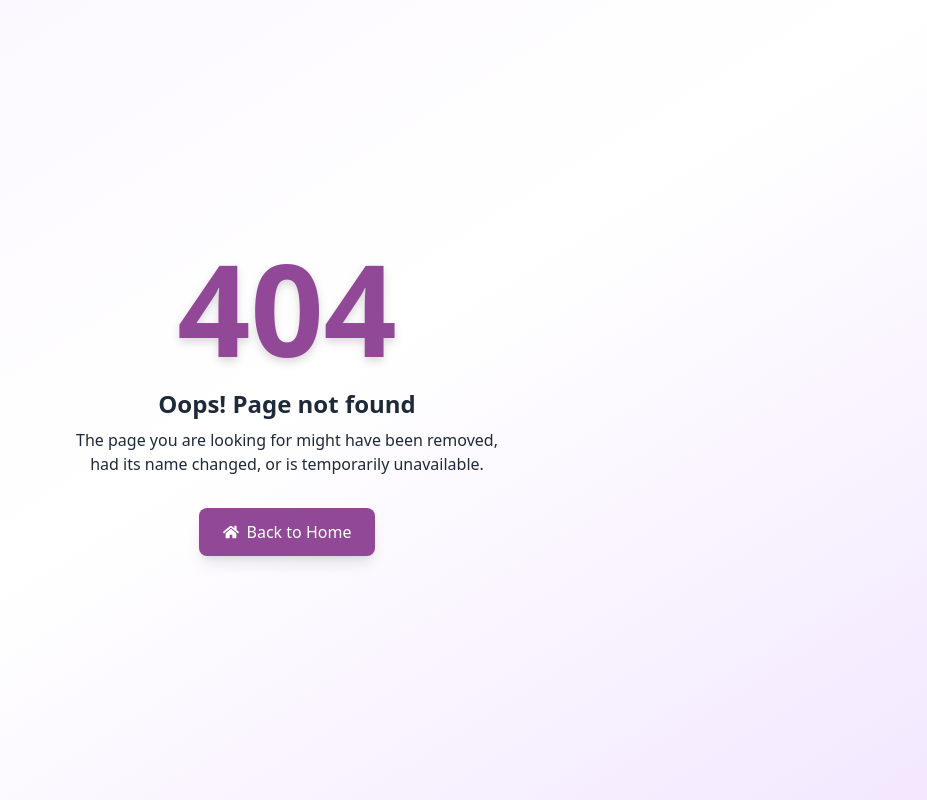
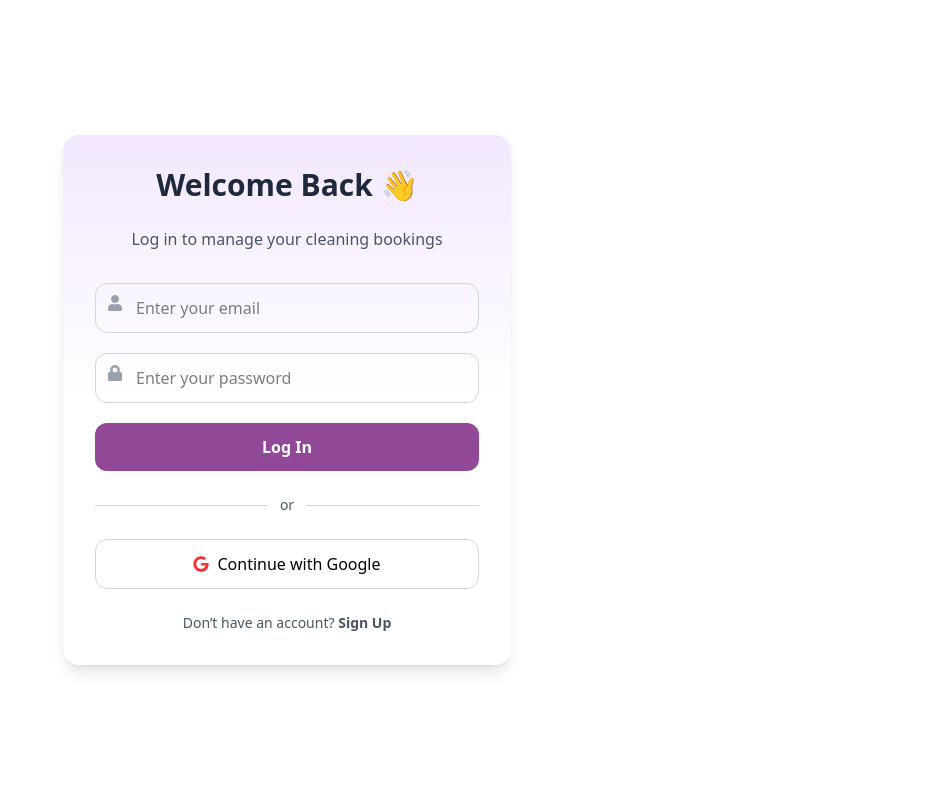
Before and after one commit to MISFOfficial/BD-Clean-Master, a React (Vite) app: page /login in a window 1280 px wide. Before the commit this address had no page. Shown: the whole page, without its empty margins (353-1280 px from the left). Built offline with nearby package versions, Linux system fonts and the light colour scheme.

Commit message:
added login page

```diff
--- a/src/Components/Navigations/NavBar.jsx
+++ b/src/Components/Navigations/NavBar.jsx
@@ -38,7 +38,7 @@ const NavBar = () => {
                         ))}
 
                         {/* Login/Register */}
-                        <Link
+                        <Link to={'/login'}
 
                             className="px-4 py-2 rounded-lg border primary-border primary-text hover-primar-color-hover hover:text-white transition"
                         >
@@ -47,7 +47,7 @@ const NavBar = () => {
 
                         {/* CTA */}
                         <Link
-
+                            to={'/pricing'}
                             className="px-4 py-2 rounded-lg primary-color text-white primary-color-hover transition"
                         >
                             Book Now
@@ -84,7 +84,7 @@ const NavBar = () => {
                             </NavLink>
                         ))}
 
-                        <Link
+                        <Link to={'/login'}
 
                             onClick={() => setOpen(false)}
                             className="w-full text-center px-4 py-2 rounded-lg border primary-border primary-text hover-primar-color-hover hover:text-white transition"
--- /dev/null
+++ b/src/Pages/Login/Login.jsx
@@ -0,0 +1,95 @@
+import { useState } from "react";
+import { FaGoogle, FaLock, FaUser } from "react-icons/fa";
+
+const Login = () => {
+    const [formData, setFormData] = useState({
+        email: "",
+        password: "",
+    });
+
+    const handleChange = (e) => {
+        const { name, value } = e.target;
+        setFormData((prev) => ({ ...prev, [name]: value }));
+    };
+
+    const handleSubmit = (e) => {
+        e.preventDefault();
+        console.log("Login data:", formData);
+        // Add login API logic here
+    };
+
+    return (
+        <div className="min-h-screen flex items-center justify-center secondery-color px-6">
+            <div className="w-full max-w-md secondery-color-2 shadow-lg rounded-2xl p-8">
+                {/* Heading */}
+                <h2 className="text-3xl font-bold text-center mb-6 text-dark">
+                    Welcome Back 👋
+                </h2>
+                <p className="text-center text-light-dark mb-8">
+                    Log in to manage your cleaning bookings
+                </p>
+
+                {/* Form */}
+                <form onSubmit={handleSubmit} className="space-y-5">
+                    {/* Email */}
+                    <div className="relative">
+                        <FaUser className="absolute left-3 top-3 text-gray-400" />
+                        <input
+                            type="email"
+                            name="email"
+                            placeholder="Enter your email"
+                            value={formData.email}
+                            onChange={handleChange}
+                            required
+                            className="w-full pl-10 border border-gray-300 rounded-xl px-3 py-3 focus:ring-2 focus:ring-primary focus:outline-none"
+                        />
+                    </div>
+
+                    {/* Password */}
+                    <div className="relative">
+                        <FaLock className="absolute left-3 top-3 text-gray-400" />
+                        <input
+                            type="password"
+                            name="password"
+                            placeholder="Enter your password"
+                            value={formData.password}
+                            onChange={handleChange}
+                            required
+                            className="w-full pl-10 border border-gray-300 rounded-xl px-3 py-3 focus:ring-2 focus:ring-primary focus:outline-none"
+                        />
+                    </div>
+
+                    {/* Submit Button */}
+                    <button
+                        type="submit"
+                        className="w-full primary-color text-light py-3 rounded-xl font-semibold hover:opacity-90 transition"
+                    >
+                        Log In
+                    </button>
+                </form>
+
+                {/* Divider */}
+                <div className="flex items-center gap-3 my-6">
+                    <hr className="flex-1 border-gray-300" />
+                    <span className="text-light-dark text-sm">or</span>
+                    <hr className="flex-1 border-gray-300" />
+                </div>
+
+                {/* Google Login */}
+                <button className="w-full flex items-center justify-center gap-2 border border-gray-300 py-3 rounded-xl hover:bg-gray-100 transition">
+                    <FaGoogle className="text-red-500" /> Continue with Google
+                </button>
+
+                {/* Footer */}
+                <p className="text-center text-sm text-light-dark mt-6">
+                    Don’t have an account?{" "}
+                    <a href="/register" className="text-primary font-semibold hover:underline">
+                        Sign Up
+                    </a>
+                </p>
+            </div>
+        </div>
+    );
+};
+
+export default Login;
--- a/src/Router/Router.js
+++ b/src/Router/Router.js
@@ -4,6 +4,7 @@ import Home from "../Pages/Home/Home";
 import Error from "../Error/pageError404/Error";
 import Services from "../Pages/Services/Services";
 import Pricing from "../Pages/Pricing/Pricing";
+import Login from "../Pages/Login/Login";
 // import Error from "../Error/404/Error";
 
 export const router = createBrowserRouter([
@@ -28,5 +29,9 @@ export const router = createBrowserRouter([
     {
         path: '/*',
         Component: Error
+    },
+    {
+        path: '/login',
+        Component: Login
     }
 ])
```
